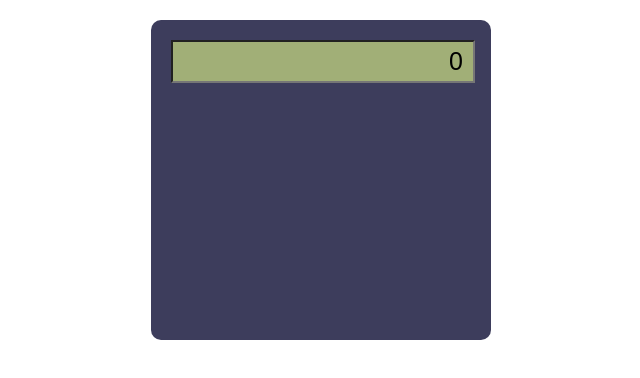
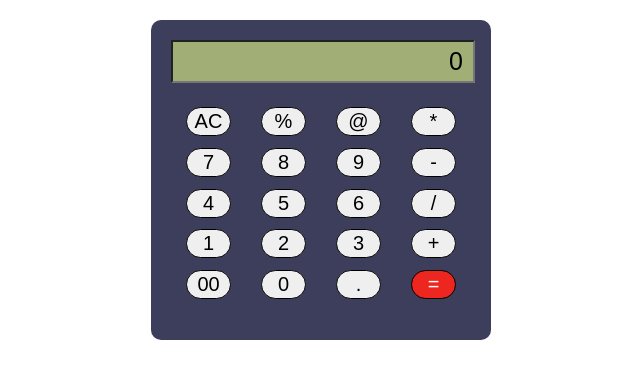
Before and after one commit to ShivaniEkshinge/Calculater, a plain HTML site: page index.html in a window 1280 px wide. Shown: the whole page, without its empty margins (319-959 px from the left). Drawn offline with Linux system fonts and the light colour scheme.

Commit message:
buttons container

```diff
--- a/index.html
+++ b/index.html
@@ -22,11 +22,62 @@
         padding: 5px 10px;
         margin-bottom: 20px;
       }
+      .buttons-container{
+        height: 200px;
+        display: flex;
+        flex-direction: column;
+        justify-content:space-between ;
+        align-items: center;
+        flex-wrap: wrap;
+      }
+      .btn{
+        width: 45px;
+        text-align: center;
+        padding: 2px 0;
+        font-size: 20px;
+        margin: 4px;
+        border-radius: 30px;
+        border: 0.5px solid black;
+      }
+      .btn:hover{
+        box-shadow: 0 0 5px 0 #fff;
+        transition:0.5s ;
+      }
+      .btn-equal{
+        color:#fff ;
+        background-color: #ed261f;
+      }
     </style>
 </head>
 <body>
     <div class="calculater-body">
       <input type="text" value="0" class="screen"/>
-</div>
+
+      <div class="buttons-container">
+        <button class="btn">AC</button>
+        <button class="btn">7</button>
+        <button class="btn">4</button>
+        <button class="btn">1</button>
+        <button class="btn">00</button>
+
+        <button class="btn">%</button>
+        <button class="btn">8</button>
+        <button class="btn">5</button>
+        <button class="btn">2</button>
+        <button class="btn">0</button>
+
+        <button class="btn">@</button>
+        <button class="btn">9</button>
+        <button class="btn">6</button>
+        <button class="btn">3</button>
+        <button class="btn">.</button>
+
+        <button class="btn">*</button>
+        <button class="btn">-</button>
+        <button class="btn">/</button>
+        <button class="btn">+</button>
+        <button class="btn btn-equal">=</button>
+      </div>
+      </div>
 </body>
 </html>
```
